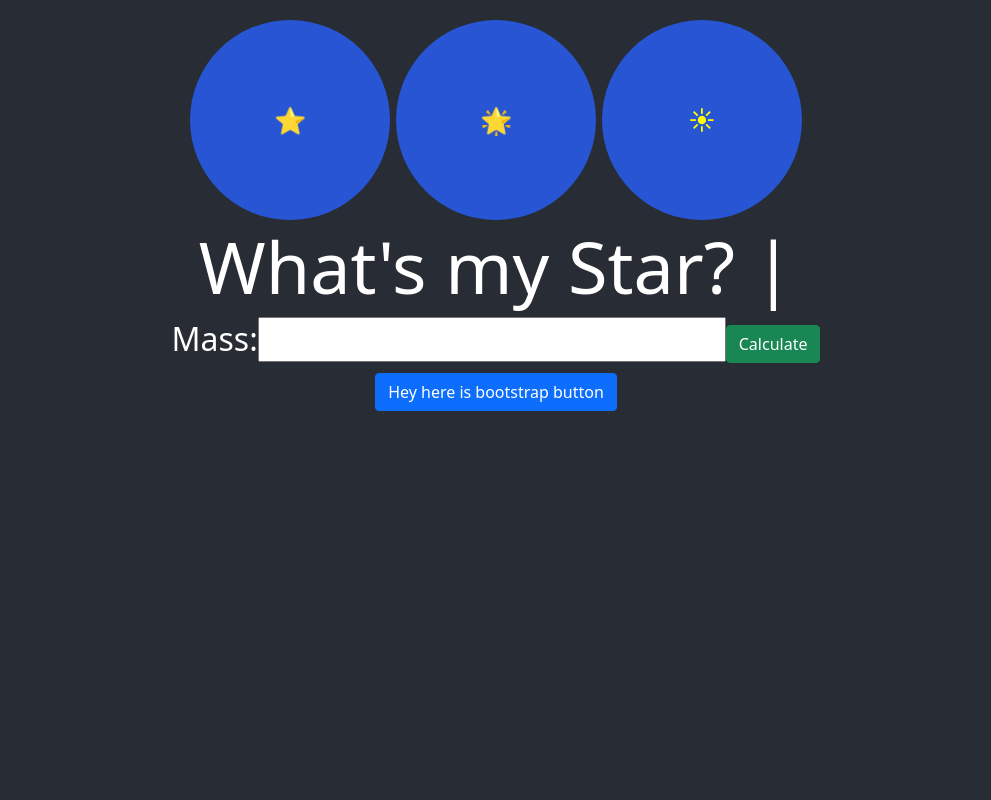
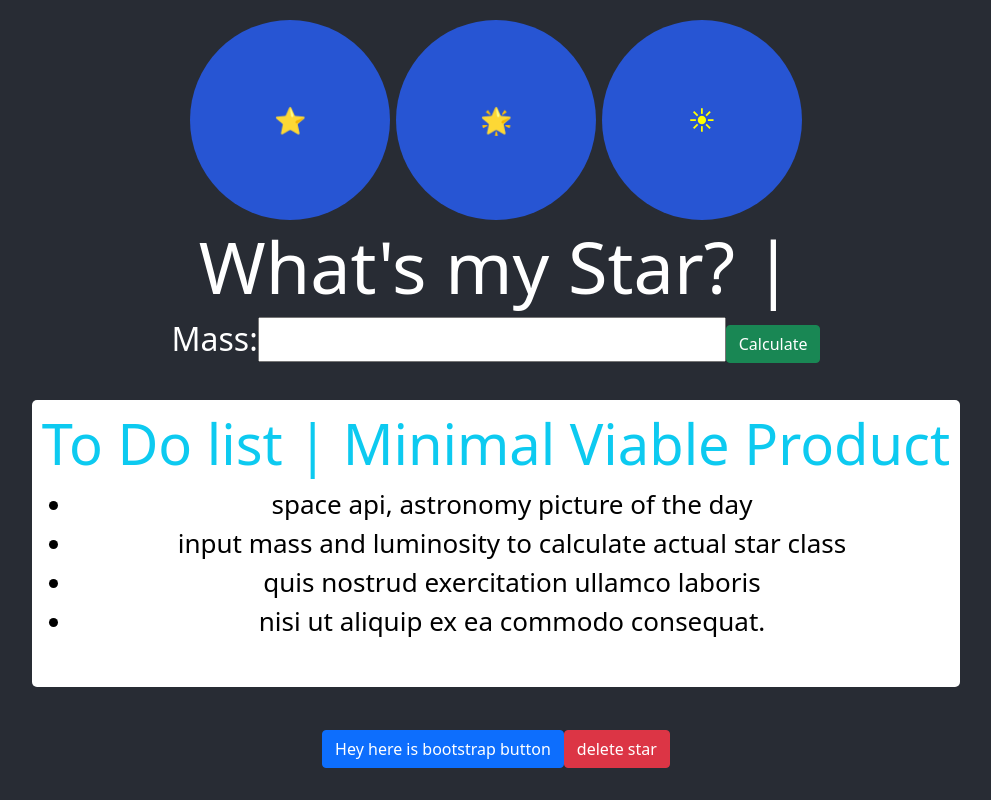
Before and after one commit to AaronKirchhoff/star_project, a React (Create React App) app: page / in a window 1280 px wide. Shown: the whole page, without its empty margins (144-1135 px from the left). Built offline with nearby package versions, Linux system fonts and the light colour scheme.

Commit message:
more bootstrap, mvp list

```diff
--- a/src/App.css
+++ b/src/App.css
@@ -23,6 +23,27 @@ html, body{
   }
 }
 
+.To-do {
+  overflow: hidden;
+  /* width: 500px;
+  height: 40vmin; */
+  /* display: flex; */
+  justify-content: center;
+  align-items: center;
+  display: inline-block;
+  background-color: white;
+  color: black;
+  border-radius: 5px;
+  padding: 10px;
+  padding-bottom: 30px;
+  margin: 30px;
+
+
+
+}
+
+
+
 .App-header {
   /* min-height: 100vh; */
   display: inline-block;
@@ -31,8 +52,6 @@ html, body{
   font-size: calc(10px + 2vmin);
   color: white;
   display: flex;
-  justify-content: center;
-  align-items: center;
   text-align: center;
   background-color: #282c34;
 
--- a/src/App.js
+++ b/src/App.js
@@ -12,7 +12,20 @@ function App() {
       <div className='square'> ☀</div>
       </header>
       <Star />
-      <button type="button" class="btn btn-primary">Hey here is bootstrap button</button>
+      <div className='To-do'>
+        <h4 class="display-4 text-info" >To Do list | Minimal Viable Product</h4>
+        <ul>
+          <li>space api, astronomy picture of the day</li>
+          <li>input mass and luminosity to calculate actual star class</li>
+          <li>quis nostrud exercitation ullamco laboris</li>
+          <li>nisi ut aliquip ex ea commodo consequat.</li>
+        </ul>
+      </div>
+      <div>
+        <button type="button" class="btn btn-primary">Hey here is bootstrap button</button>
+        <button type="button" class="btn btn-danger">delete star</button>
+      </div>
+
 
 
 
```
